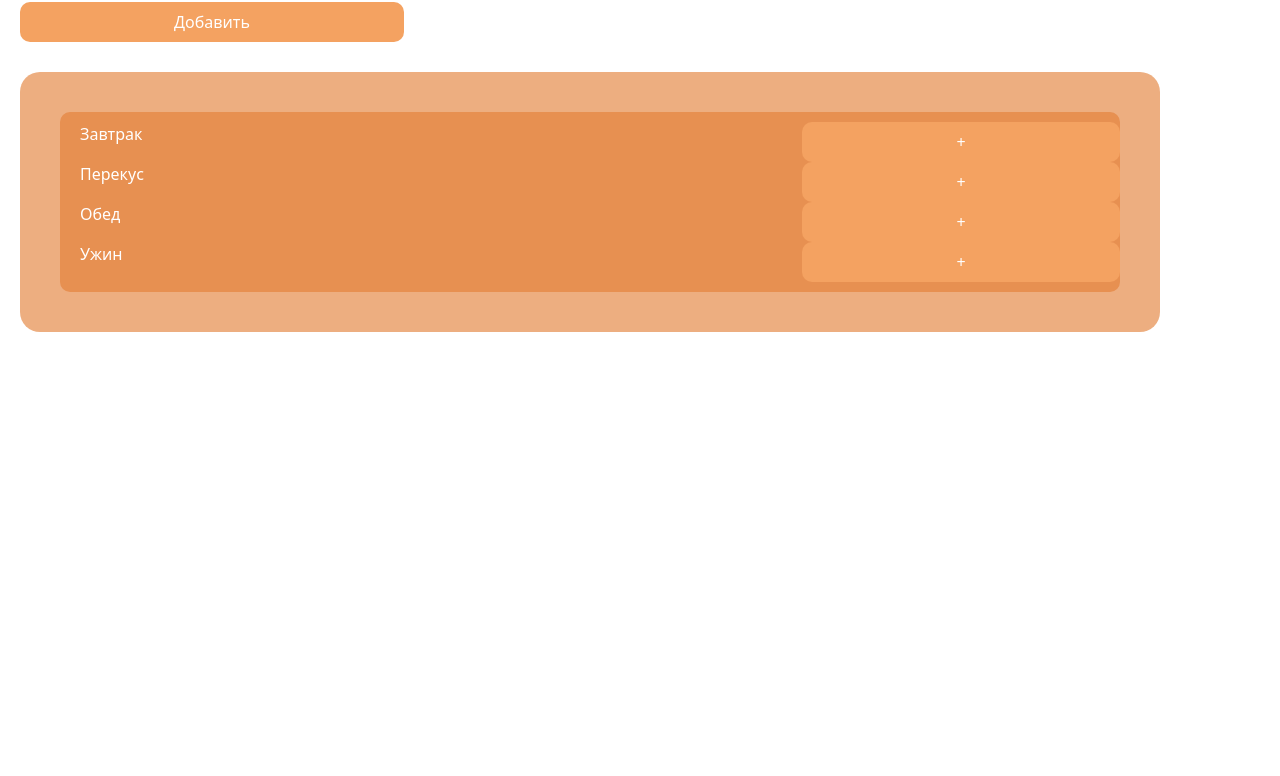
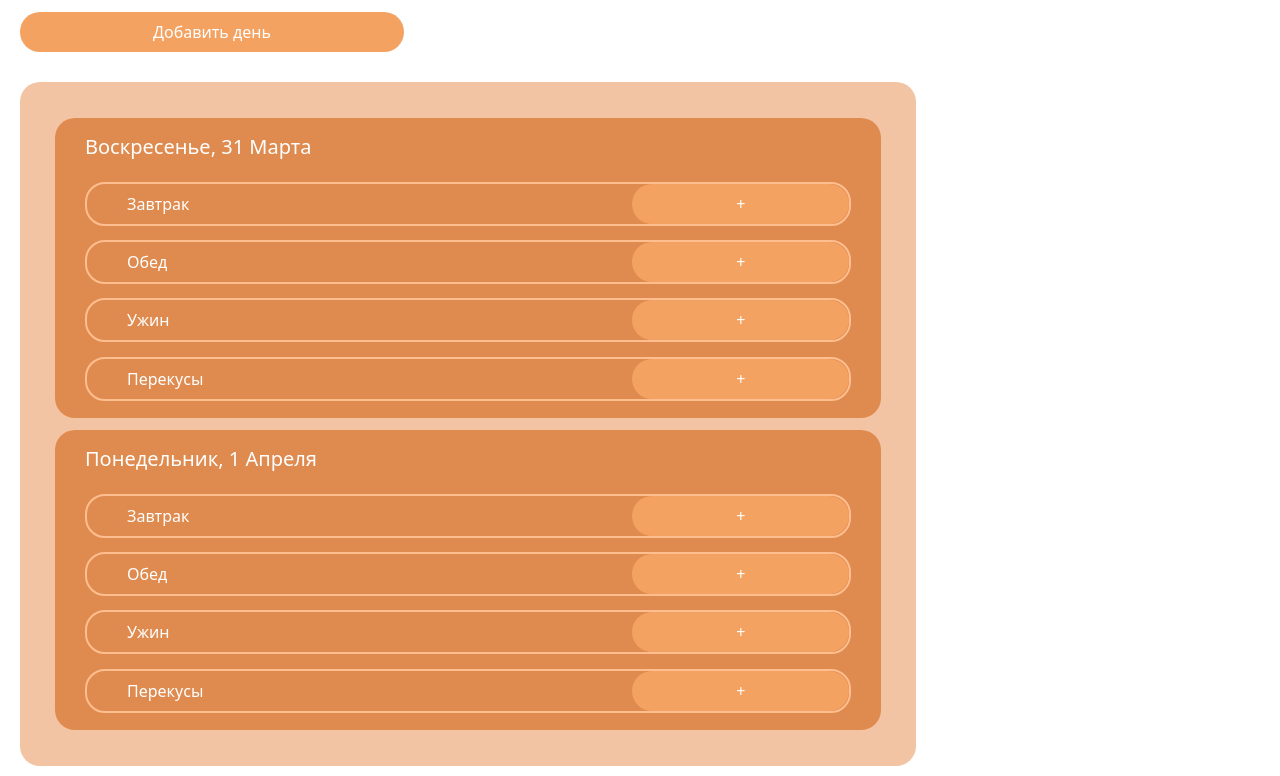
Before and after one commit to algorithm-ssau/healthy-lifestyle-website, a plain HTML site: page pages/food_diary.html in a window 1280 px wide. Shown: the part 76-852 px from the top of the page. Before the commit the page ends 800 px from the top, so only its background shows below. Drawn offline with nearby package versions, Linux system fonts and the light colour scheme.

Commit message:
food_diary html and css v.2

```diff
--- a/pages/food_diary.html
+++ b/pages/food_diary.html
@@ -18,31 +18,55 @@
   </head>
 
   <body>
-    <h2 id="info_h4" class="mt-3 mb-1 m-auto">Дневник питания</h2>
+    <h1 id="info_h2" class="mt-3 mb-1">Дневник питания</h1>
     <button id="btn_add_day" type="button" data-bs-toggle="collapse">
-      Добавить
+      Добавить день
     </button>
 
     <div class="container">
       <div class="container-day">
+        <h5 id="info_h4" style="color: white">Воскресенье, 31 Марта</h5>
         <div class="container-food-intake">
-          <p class="p-food-intake">Завтрак</p>
-          <button>+</button>
+          <span class="span-food-intake">Завтрак</span>
+          <button class="add-food">+</button>
         </div>
 
         <div class="container-food-intake">
-          <p class="p-food-intake">Перекус</p>
-          <button>+</button>
+          <span class="span-food-intake">Обед</span>
+          <button class="add-food">+</button>
         </div>
 
         <div class="container-food-intake">
-          <p class="p-food-intake">Обед</p>
-          <button>+</button>
+          <span class="span-food-intake">Ужин</span>
+          <button class="add-food">+</button>
         </div>
 
         <div class="container-food-intake">
-          <p class="p-food-intake">Ужин</p>
-          <button>+</button>
+          <span class="span-food-intake">Перекусы</span>
+          <button class="add-food">+</button>
+        </div>
+      </div>
+
+      <div class="container-day">
+        <h5 id="info_h4" style="color: white">Понедельник, 1 Апреля</h5>
+
+        <div class="container-food-intake">
+          <span class="span-food-intake">Завтрак</span>
+          <button class="add-food">+</button>
+        </div>
+
+        <div class="container-food-intake">
+          <span class="span-food-intake">Обед</span>
+          <button class="add-food">+</button>
+        </div>
+
+        <div class="container-food-intake">
+          <span class="span-food-intake">Ужин</span>
+          <button class="add-food">+</button>
+        </div>
+        <div class="container-food-intake">
+          <span class="span-food-intake">Перекусы</span>
+          <button class="add-food">+</button>
         </div>
       </div>
     </div>
--- a/pages/style_food_diary.css
+++ b/pages/style_food_diary.css
@@ -1,34 +1,42 @@
 button {
   background-color: #f4a261;
   color: white;
-  width: 30%;
+
   height: 40px;
 
   border: 0;
-  border-radius: 10px;
+  border-radius: 20px;
 }
 #btn_add_day {
   margin: 20px;
+  width: 30%;
+}
+.add-food {
+  width: 30%;
 }
 
 .container {
+  width: 70%;
   display: flex;
   flex-direction: column;
+  justify-content: space-around;
 
   border-radius: 20px;
   margin: 10px 20px;
-  padding: 40px 40px;
-  background-color: #e79051ba;
+  padding: 30px 35px;
+  background-color: #e7905186;
 }
 
 .container-day {
+  height: 300px;
   display: flex;
   flex-direction: column;
-  justify-content: space-evenly;
+  justify-content: space-around;
+  margin: 6px 0px;
 
-  padding: 10px 0px;
-  border-radius: 10px;
-  background-color: #e79051;
+  padding: 10px 30px;
+  border-radius: 20px;
+  background-color: #d3681b9c;
 }
 
 .container-food-intake {
@@ -36,11 +44,19 @@ button {
   flex-direction: row;
   justify-content: space-between;
   align-items: center;
+
+  padding-left: 40px;
+  border: 2px solid #ffbe8f;
+  border-radius: 20px;
 }
 
-.p-food-intake {
+.span-food-intake {
   vertical-align: baseline;
 
   color: white;
+  /* margin-left: 20px; */
+}
+
+h1 {
   margin-left: 20px;
 }
```
